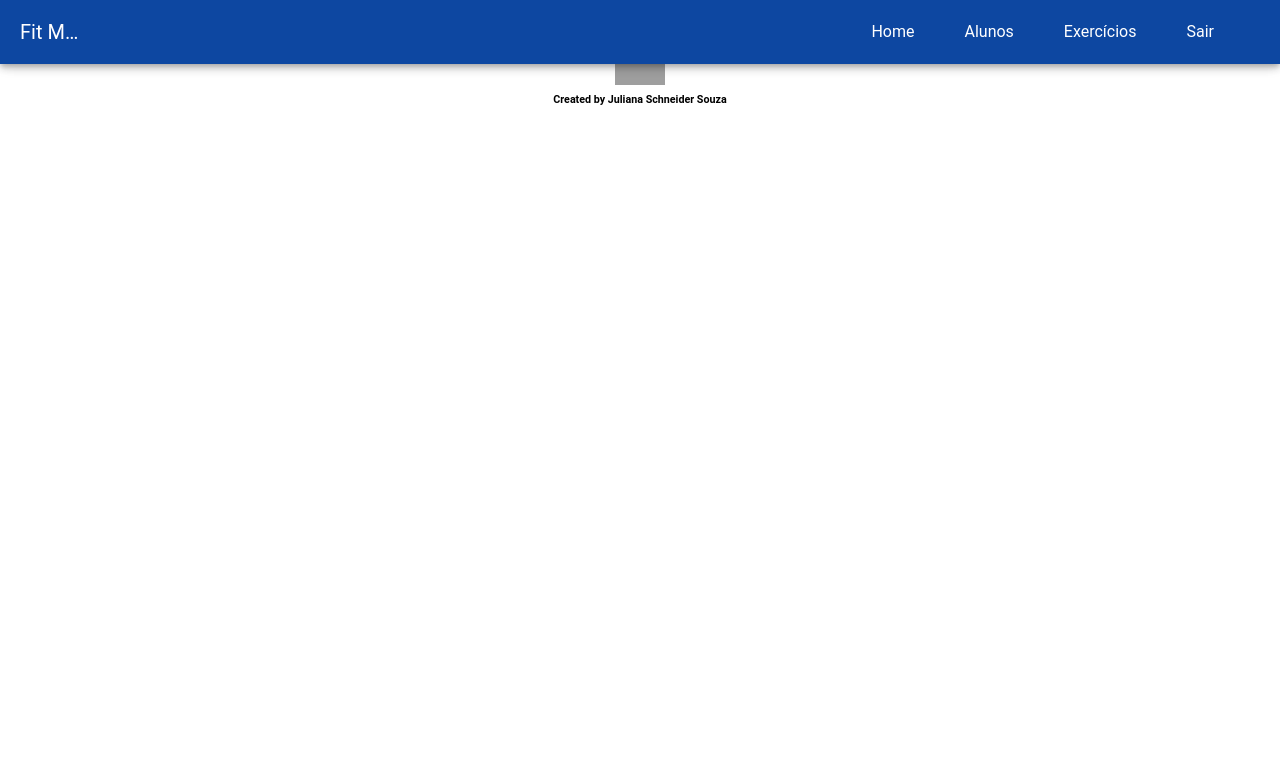
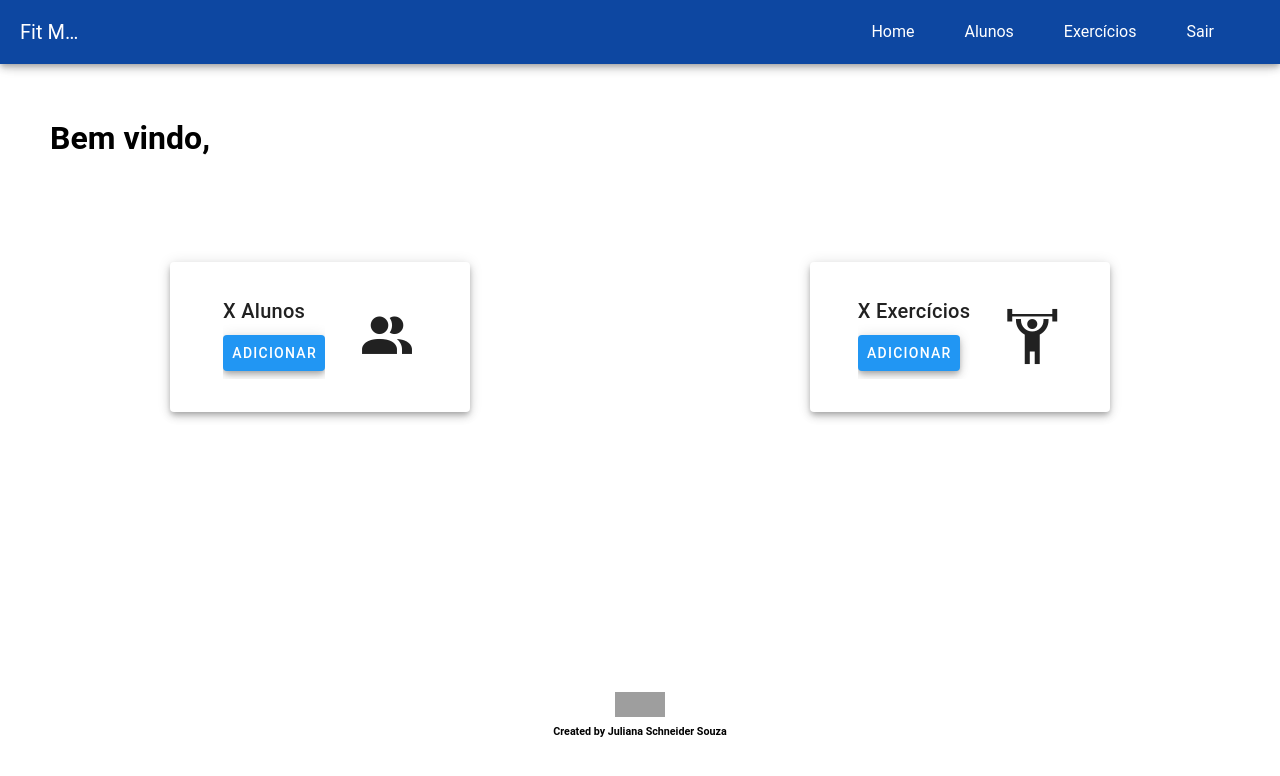
Before and after one commit to Jusouza182/Gym-Tech, a Vue app: page /dashboard in a window 1280 px wide. Shown: the top 776 px of the page. Built offline with nearby package versions, Linux system fonts and the light colour scheme; grey boxes are pictures that could not be loaded.

Commit message:
feat: tela dashboard

```diff
--- a/src/App.vue
+++ b/src/App.vue
@@ -1,11 +1,15 @@
 <template>
-  <Cabecalho v-if="renderizarMenu"></Cabecalho>
-  <router-view></router-view>
-  <Rodape v-if="renderizarMenu"></Rodape>
+  <v-layout>
+      <Cabecalho v-if="renderizarMenu"></Cabecalho>
+    <v-main>
+      <router-view></router-view>
+      <Rodape v-if="renderizarMenu"></Rodape>
+    </v-main>
+  </v-layout>
 </template>
 <script>
 import Rodape from "./components/Rodape/RodapeView.vue"
-import Cabecalho from "./components/Cabecalho/CabelhoView.vue"
+import Cabecalho from "./components/Cabecalho/CabecalhoView.vue"
 export default {
   components: {
     Rodape,
--- a/src/components/Cabecalho/CabelhoView.vue
+++ b/src/components/Cabecalho/CabecalhoView.vue
@@ -1,5 +1,4 @@
 <template>
-    <v-layout>
         <v-app-bar scroll-behavior="collapse" scroll-threshold="10" elevation="5" color="blue-darken-4">
             <v-app-bar-title>Fit Manage Tech</v-app-bar-title>
             <v-container class=" d-flex justify-end">
@@ -9,7 +8,6 @@
                 <router-link class="rota" to="/">Sair</router-link>
             </v-container>
         </v-app-bar>
-    </v-layout>
 
 </template>
 <style scoped>
--- a/src/views/Dashboard/DashboardView.vue
+++ b/src/views/Dashboard/DashboardView.vue
@@ -1,3 +1,31 @@
 <template>
-    <div></div>
+    <h1 style="margin: 50px; margin-bottom: 100px;">Bem vindo,</h1>
+    <div class="d-flex justify-space-around" style="margin-bottom: 280px;">
+        <v-card width="300" height="150" class="d-flex elevation-5 justify-center">
+            <v-card-item>
+                <v-card-title>X Alunos</v-card-title>
+                <v-card-actions style="padding:0;">
+                    <router-link to="/alunos/novo">
+                        <v-btn class="elevation-5 bg-blue">Adicionar</v-btn>
+                </router-link>
+                    </v-card-actions>
+            </v-card-item>
+            <v-card-item>
+                <v-icon icon="mdi-account-multiple" size="60"></v-icon>
+            </v-card-item>
+        </v-card>
+        <v-card width="300" height="150" class="d-flex elevation-5 justify-center">
+            <v-card-item >
+                <v-card-title>X Exercícios</v-card-title>
+                <v-card-actions style="padding:0;">
+                    <router-link to="/exercicios">
+                        <v-btn class="elevation-5 bg-blue">Adicionar</v-btn>
+                </router-link>
+                    </v-card-actions>
+            </v-card-item>
+            <v-card-item>
+                <v-icon icon="mdi-weight-lifter" size="60"></v-icon>
+            </v-card-item>
+        </v-card>
+    </div>
 </template>
```
